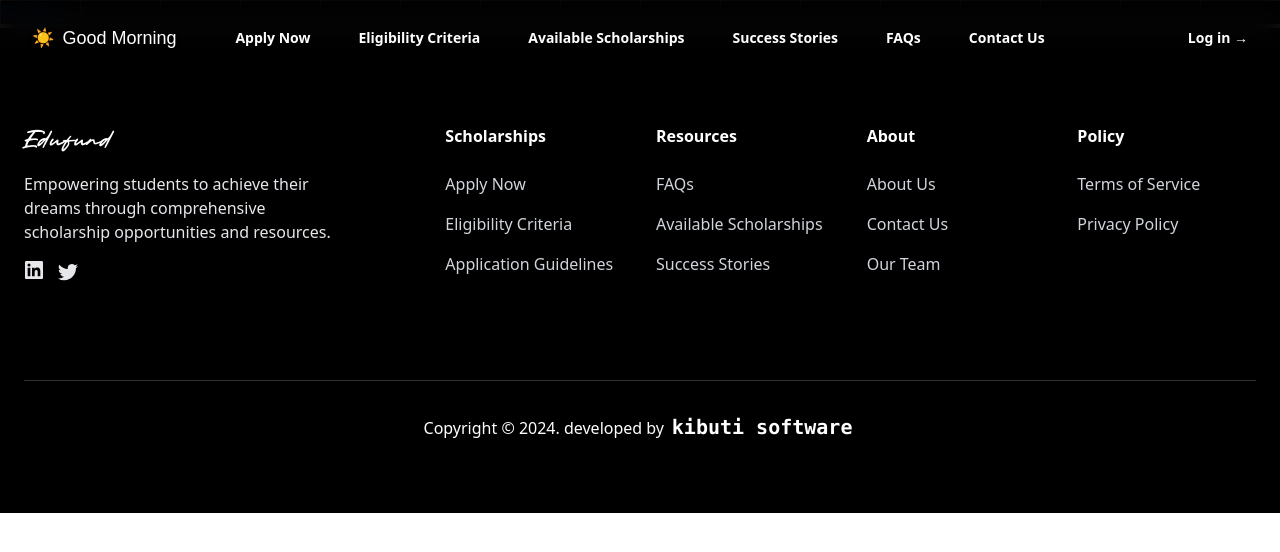
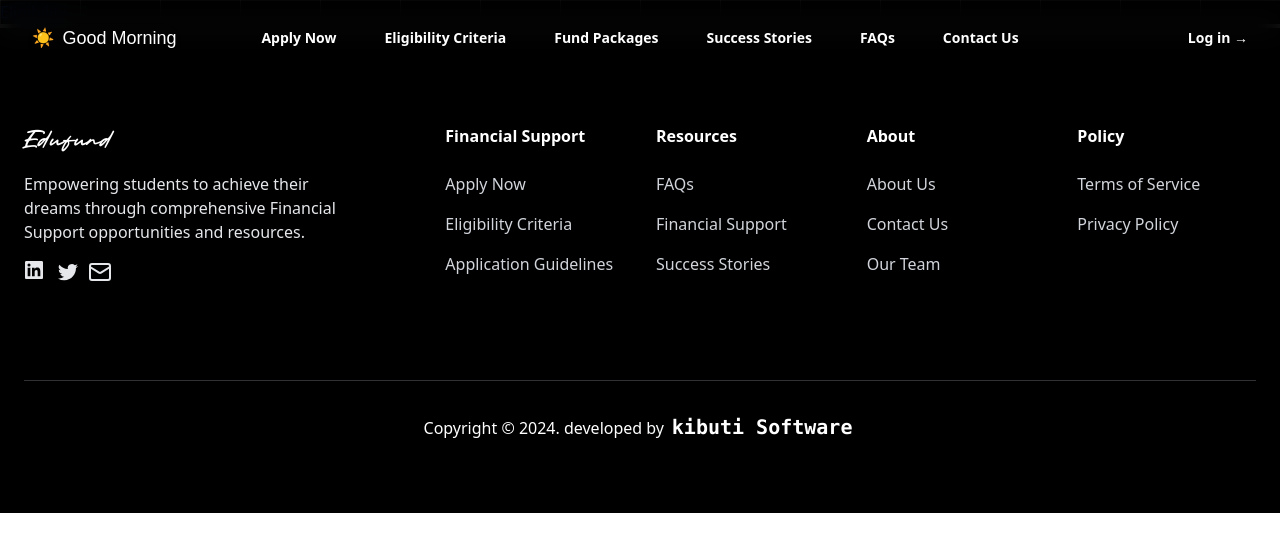
Before and after one commit to KIBUTI-SOFTWARE/edufund-first-launch, a React (Vite) app: page /Eligibility in a window 1280 px wide. Shown: the top 552 px of the page. Built offline with nearby package versions, Linux system fonts and the light colour scheme.

Commit message:
fixed the typos

```diff
--- a/src/app/components/Nav.jsx
+++ b/src/app/components/Nav.jsx
@@ -7,10 +7,10 @@ import { NavLink } from "react-router-dom";
 const navigation = [
   { name: "Apply Now", href: "/apply" },
   { name: "Eligibility Criteria", href: "/eligibility" },
-  { name: "Available Scholarships", href: "/scholarships" },
+  { name: "Fund Packages", href: "/scholarships" },
   { name: "Success Stories", href: "/success-stories" },
   { name: "FAQs", href: "/faqs" },
-  { name: "Contact Us", href: "/contact" },
+  { name: "Contact Us", href: "#contact" },
 ];
 function Nav() {
   const [mobileMenuOpen, setMobileMenuOpen] = useState(false);
--- a/src/app/components/form/AcademicInformation.jsx
+++ b/src/app/components/form/AcademicInformation.jsx
@@ -229,7 +229,7 @@ function AcademicInformation({ formData, handleChange }) {
           By signing below, I certify that all information provided in this
           application is complete and accurate to the best of my knowledge. I
           understand that falsified statements could result in the termination
-          of any scholarship awarded.
+          of any financial support awarded.
         </p>
         <label className="text-white" htmlFor="cert_name">
           Name:
--- a/src/app/sections/About.jsx
+++ b/src/app/sections/About.jsx
@@ -17,11 +17,12 @@ function About() {
       </div>
       <div className="text-center">
         <h2 className="font-semibold font-kingshare text-3xl">
-          Why Our Scholarship Program Stands Out
+          Why Our Financial Support Program Stands Out
         </h2>
         <p className="max-w-md mx-auto mt-2 text-gray-300">
-          Our scholarship program is designed to support and empower students
-          from all backgrounds to achieve their educational goals.
+          Our financial support program is designed to support and empower
+          African students at home and abroad to achieve their educational
+          goals.
         </p>
       </div>
 
@@ -47,8 +48,8 @@ function About() {
           <div>
             <h3 className="font-semibold text-xl">Comprehensive Support</h3>
             <p className="mt-1 text-slate-300">
-              Our scholarship program includes a support system to help students
-              navigate their academic journey.
+              Our financial support program includes a support system to help
+              students navigate their academic journey.
             </p>
           </div>
         </div>
@@ -74,9 +75,9 @@ function About() {
           <div>
             <h3 className="font-semibold text-xl">Diverse Opportunities</h3>
             <p className="mt-1 text-slate-300">
-              We offer a range of scholarships tailored to different fields of
-              study, ensuring that every student can find support that fits
-              their needs.
+              We offer a range of financial supports tailored to different
+              fields of study, ensuring that every student can find support that
+              fits their needs.
             </p>
           </div>
         </div>
@@ -137,7 +138,7 @@ function About() {
           <div>
             <h3 className="font-semibold text-xl">Community Engagement</h3>
             <p className="mt-1 text-slate-300">
-              We encourage our scholarship recipients to give back to the
+              We encourage our financial support recipients to give back to the
               community, fostering a cycle of support and growth.
             </p>
           </div>
--- a/src/app/sections/Footer.jsx
+++ b/src/app/sections/Footer.jsx
@@ -1,5 +1,6 @@
 import React from "react";
 import { NavLink } from "react-router-dom";
+import {MailIcon} from 'lucide-react';
 
 const Footer = () => {
   const scholarshipLinks = [
@@ -10,7 +11,7 @@ const Footer = () => {
 
   const resourcesLinks = [
     { to: "/faqs", text: "FAQs" },
-    { to: "/scholarships", text: "Available Scholarships" },
+    { to: "/scholarships", text: "Financial Support" },
     { to: "/success-stories", text: "Success Stories" },
   ];
 
@@ -26,7 +27,7 @@ const Footer = () => {
   ];
 
   return (
-    <footer  className="bg-black border-t-4 border-neutral-600/30">
+    <footer className="bg-black border-t-4 border-neutral-600/30"  id="contact">
       <div className="container mx-auto p-0 md:p-8 xl:px-0">
         <div className="mx-auto max-w-7xl px-6 pb-10 pt-16">
           <div className="xl:grid xl:grid-cols-3 xl:gap-8">
@@ -49,7 +50,7 @@ const Footer = () => {
               </div>
               <div className="max-w-md pr-16 text-md text-gray-200">
                 Empowering students to achieve their dreams through
-                comprehensive scholarship opportunities and resources.
+                comprehensive Financial Support opportunities and resources.
               </div>
               <div className="flex space-x-2">
                 <a
@@ -86,13 +87,21 @@ const Footer = () => {
                     <path d="M8.29 20.251c7.547 0 11.675-6.253 11.675-11.675 0-.178 0-.355-.012-.53A8.348 8.348 0 0022 5.92a8.19 8.19 0 01-2.357.646 4.118 4.118 0 001.804-2.27 8.224 8.224 0 01-2.605.996 4.107 4.107 0 00-6.993 3.743 11.65 11.65 0 01-8.457-4.287 4.106 4.106 0 001.27 5.477A4.072 4.072 0 012.8 9.713v.052a4.105 4.105 0 003.292 4.022 4.095 4.095 0 01-1.853.07 4.108 4.108 0 003.834 2.85A8.233 8.233 0 012 18.407a11.616 11.616 0 006.29 1.84"></path>
                   </svg>
                 </a>
+                <a
+                  href="mailto:partnerships@edufunds.co"
+                  target="_blank"
+                  className="text-gray-200 hover:text-gray-200"
+                >
+                  <span className="sr-only">Email</span>
+                 <MailIcon/>
+                </a>
               </div>
             </div>
             <div className="mt-16 grid grid-cols-2 gap-8 xl:col-span-2 xl:mt-0">
               <div className="md:grid md:grid-cols-2 md:gap-8">
                 <div>
                   <h3 className="text-md font-semibold leading-6 text-white">
-                    Scholarships
+                    Financial Support
                   </h3>
                   <ul role="list" className="mt-6 space-y-4">
                     {scholarshipLinks.map((link) => (
@@ -173,7 +182,9 @@ const Footer = () => {
                 rel="noopener noreferrer"
                 className="font-mono sm:block md:inline font-bold text-xl mx-1 text-white no-underline hover:no-underline hover:text-purple-500"
               >
-                <span className="text-white hover:text-purple-500 hover:font-redhat transition-all duration-500">kibuti software</span>
+                <span className="text-white hover:text-purple-500 hover:font-redhat transition-all duration-500 capitalize">
+                  kibuti software
+                </span>
               </a>
             </div>
           </div>
--- a/src/app/sections/Stats.jsx
+++ b/src/app/sections/Stats.jsx
@@ -12,10 +12,10 @@ function Stats() {
       <section className="md:w-[80%] box-border px-4 py-4 md:mx-[10%] flex flex-col md:flex-row items-center justify-center bg-slate-800/70 backdrop-blur-sm my-12 rounded-3xl">
         <div className="flex flex-col pl-4 items-center md:items-start md:w-1/2">
           <h2 className="text-2xl font-semibold mb-2 text-white font-redhat">
-            Scholarship Fund Statistics
+          Fund Disbursement Statistics
           </h2>
           <p className="text-slate-100 mb-4">
-            Our scholarship program has been highly successful, providing
+            Our Financial Support program has been highly successful, providing
             essential financial support to numerous students. Here are the
             current statistics on the funds raised versus the funds remaining:
           </p>
@@ -30,10 +30,10 @@ function Stats() {
               <strong>Remaining Funds:</strong> £9,000
             </li>
             <li className="mb-2">
-              <strong>Number of Scholarships:</strong> 1
+              <strong>Funds Awarded:</strong> 1
             </li>
             <li className="mb-2">
-              <strong>Average Scholarship Amount:</strong> £1,000
+              <strong>Average Fund Value:</strong> £1,000
             </li>
           </ul>
           {/* <img src={student} alt="Student" className="w-48 h-auto md:hidden" /> */}
--- a/src/app/sections/Testimonials.jsx
+++ b/src/app/sections/Testimonials.jsx
@@ -21,7 +21,7 @@ function Testimonials() {
       <h1 className="text-center my-12 text-3xl font-kingshare font-bold">
         What people are saying about us
       </h1>
-      <div className="xl:w-[90%] xl:mx-[5%] grid grid-cols-1 sm:grid-cols-2 md:grid-cols-3 gap-6">
+      <div className="xl:w-[90%] xl:mx-[5%] grid grid-cols-1 sm:grid-cols-2 md:grid-cols-3 gap-6 snap">
         {isLoading
           ? Array.from({ length: testimonials.length }).map((_, index) => (
               <div className="xs:ml-12 sm:ml-0">
--- a/src/index.css
+++ b/src/index.css
@@ -361,3 +361,6 @@ body {
   transition: background-color 3s cubic-bezier(0.23, 1, 0.320, 1), transform 0.2s;
   z-index: 9999; /* Ensure it stays on top of other elements */
 }
+.snap{
+  scroll-snap-type: x mandatory;
+}
```
